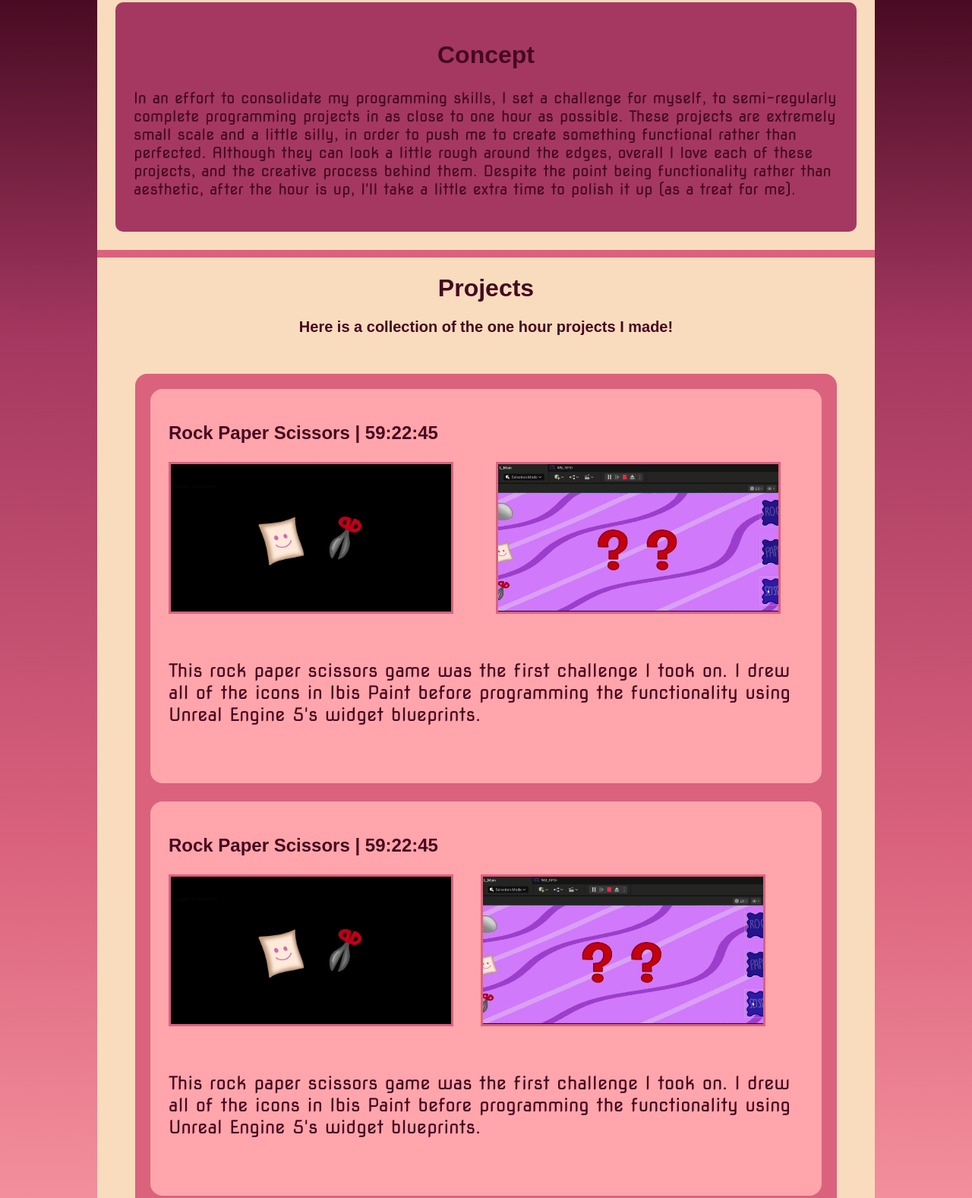
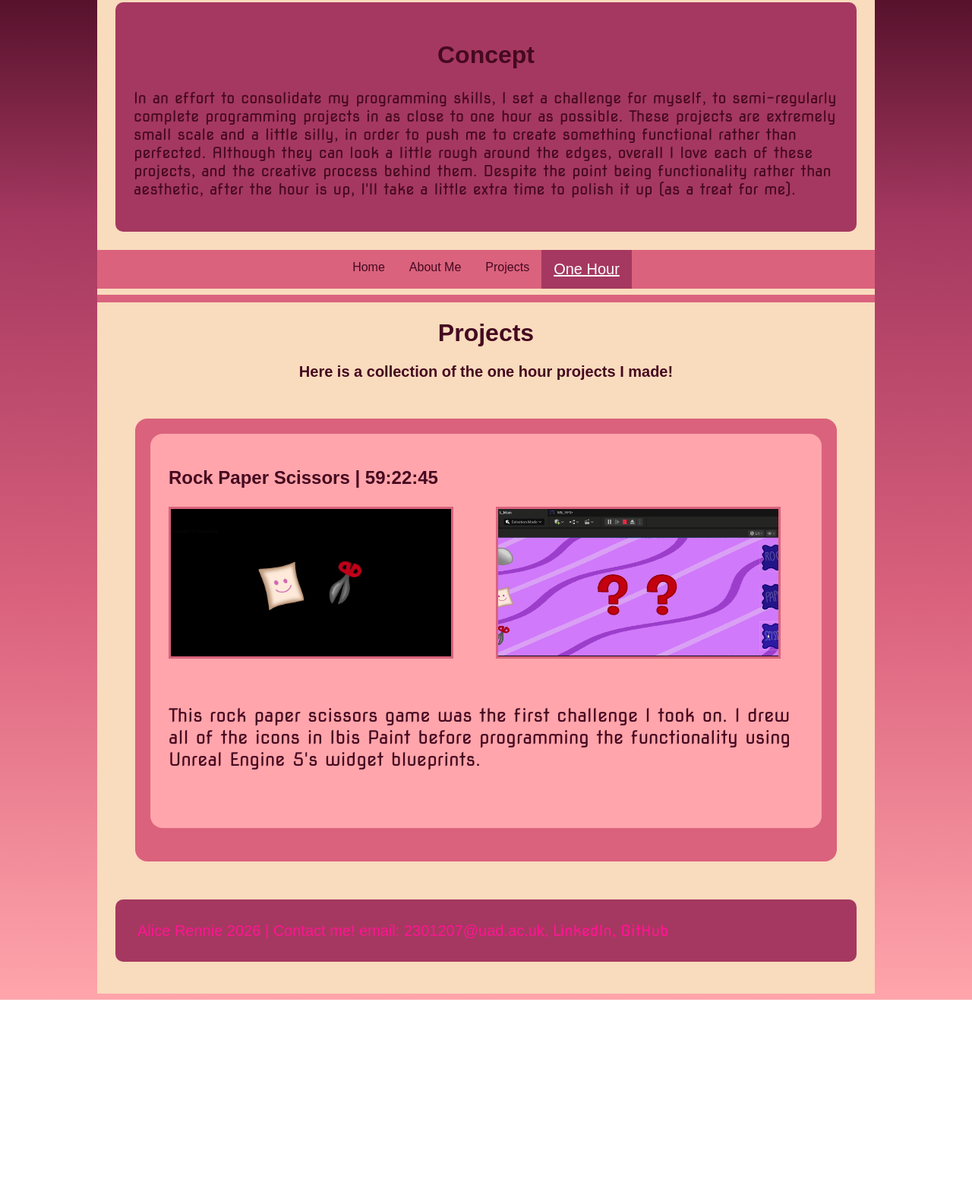
Before and after one commit to alleyw4y/alleyw4y.github.io, a plain HTML site: page oneHour.html in a window 1280 px wide. Shown: the part 218-1795 px from the top of the page at 76% size. After the commit the page ends 1534 px from the top, so only its background shows below. Drawn offline with Linux system fonts and the light colour scheme; a web font is replaced by a local one.

Commit message:
added wii remote gif! and styled nav bar

```diff
--- a/oneHour.html
+++ b/oneHour.html
@@ -26,6 +26,13 @@
 	</section>
 </div>
 
+<ul class = "navigation">
+	<li><a href="index.html">Home</a></li>
+	<li><a href="aboutMe.html">About Me</a></li>
+	<li><a href="projects.html">Projects</a></li>
+	<li><a class = "active" href="oneHour.html">One Hour</a></li>
+</ul>
+
 <hr>
 
 <h1 class = "boldTitle">Projects</h1>
@@ -45,18 +52,6 @@
 		</div>
 	</section>
 
-	<section class="gameSection">
-		<h2 class = "boldTitle">Rock Paper Scissors | 59:22:45</h2>
-		<div class="descriptionText">
-			<p>
-			<img class="oneHourImg" src="Media\RPSIMG.png" alt="This is this is rock paper scissors after 1 hour">
-			<img class="oneHourImg" src="Media\RPS.gif" alt="This is rock paper scissors finished">
-			</p>
-			<p class = "paragraphFont">This rock paper scissors game was the first challenge I took on. I drew all of the icons in Ibis Paint before programming the functionality using Unreal Engine 5's widget blueprints.</p>
-			<br>
-		</div>
-	</section>
-
 </div>
 
 </body>
--- a/style.css
+++ b/style.css
@@ -170,6 +170,59 @@
 	border-width: medium;
 }
 
+.sticker
+{
+	position: absolute;
+    max-width: 20%;
+    height: 95%;
+    max-height: 95%;
+    text-align: center;
+    display: flex;
+    flex-flow: column;
+    justify-content: space-between;
+    align-items: center;
+    align-content: space-between;
+	width:300px;
+	height:auto;
+	margin-top:-30px;
+	max-width:400px;
+}
+
+ul
+{
+	list-style-type: none;
+	margin: 0;
+	padding: 0;
+	background-color: #da627d;
+	display: flex;
+	justify-content: center;
+	font-family: "Geo", sans-serif;
+	font-size: 1rem;
+}
+
+ul li a {
+  display: block;
+  color: #450920;
+  text-align: center;
+  padding: 14px 16px;
+  text-decoration: none;
+}
+
+ul li {
+  float: left;
+}
+
+ul li a:hover {
+  background-color: #ffa5ab;
+  color: #450920;
+}
+
+ul li a.active {
+  background-color: #a53860;
+  color: white;
+  text-decoration: underline;
+  font-size: 1.25rem;
+
 /* for the image carousel*/
 
 
```
Also changed, not shown: index.html (+8 -6 lines), 1 other file.
